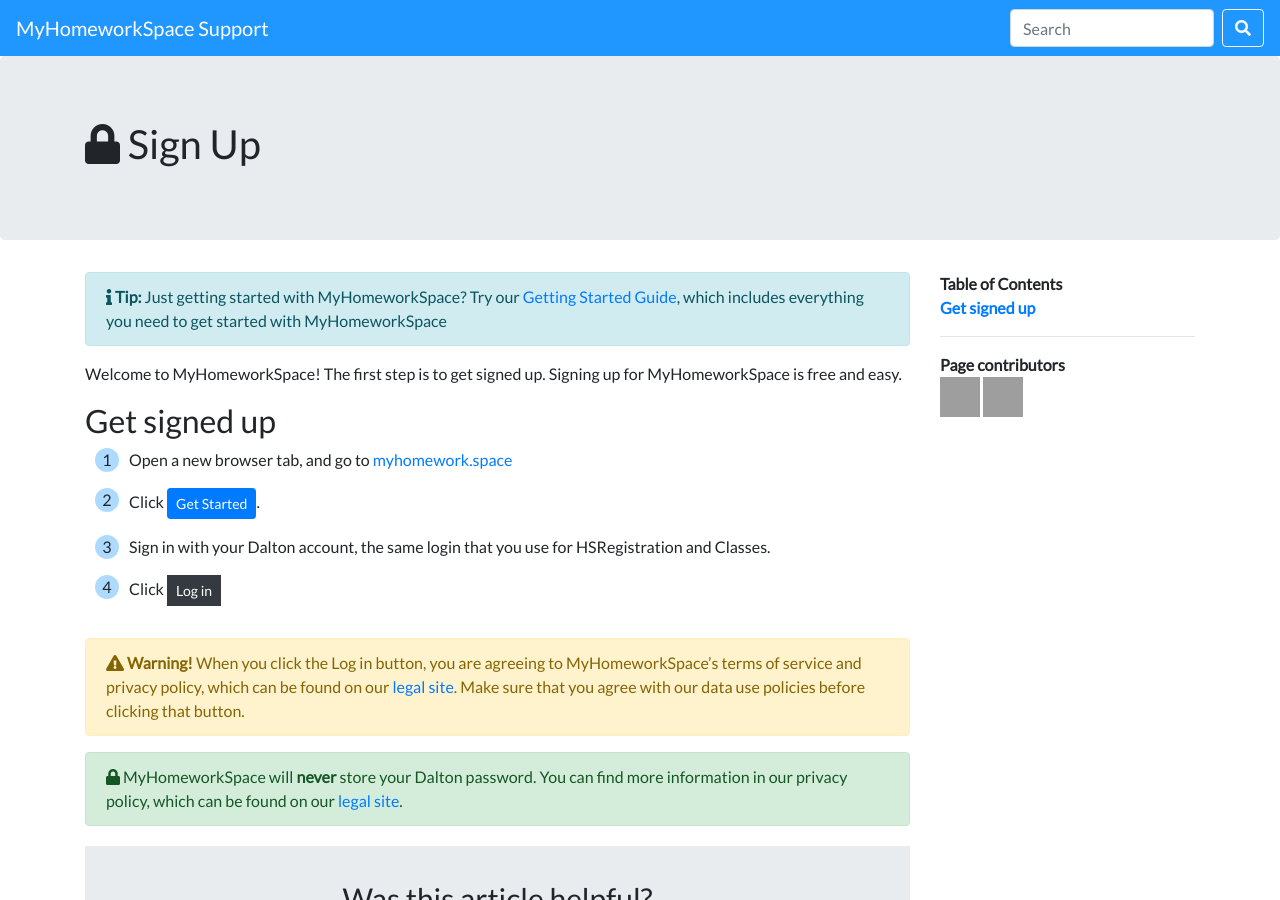
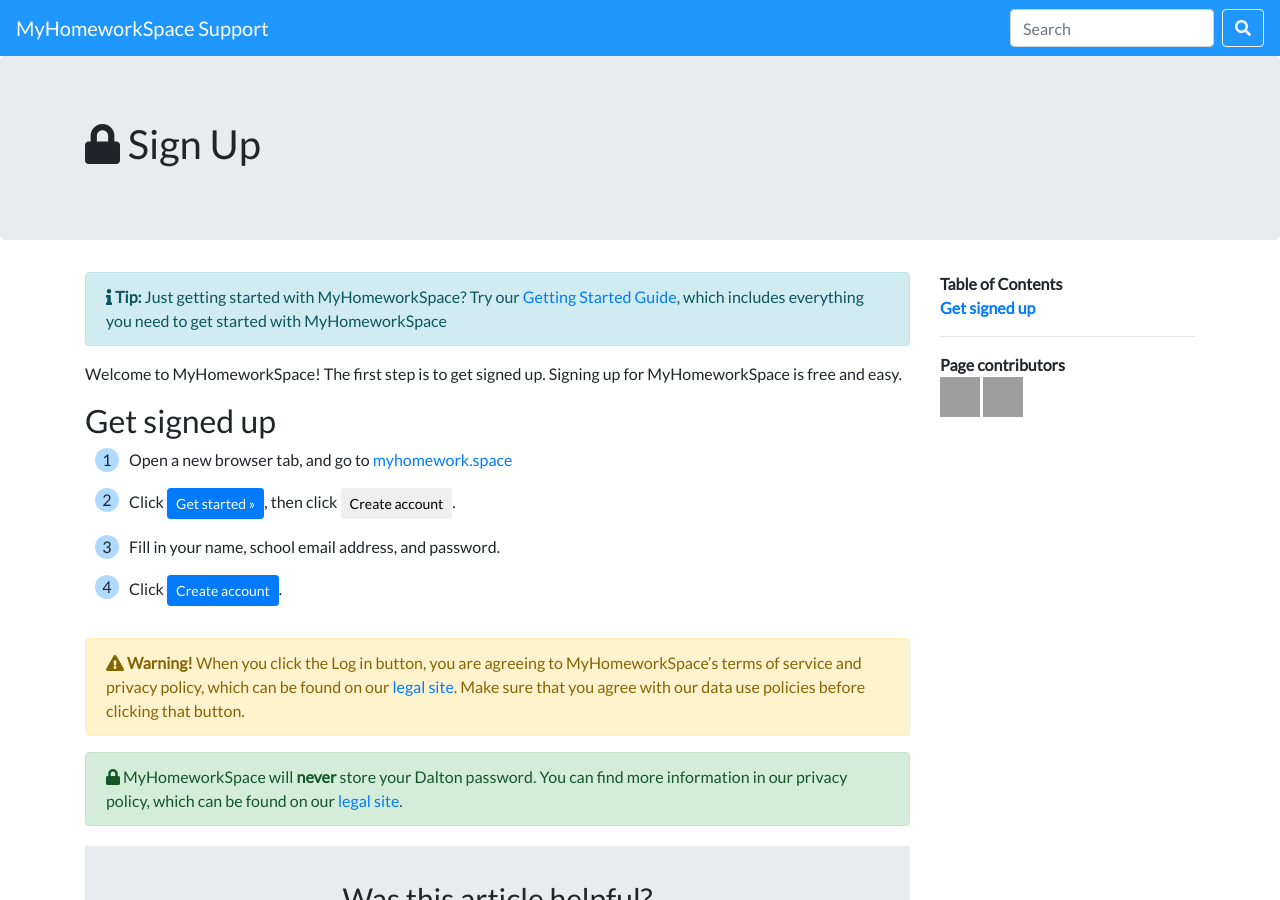
Before and after one commit to MyHomeworkSpace/support, a Jekyll site: the page built from docs/sign-up.md, in a window 1280 px wide and 900 px high. Built offline with Jekyll 4.4.1, drawn with Linux system fonts in a browser that asks for light colours; nearby versions of some CDN libraries; grey boxes are pictures that could not be loaded.

Commit message:
update sign up steps to not reference Dalton accounts

```diff
--- a/docs/sign-up.md
+++ b/docs/sign-up.md
@@ -12,9 +12,9 @@ Welcome to MyHomeworkSpace! The first step is to get signed up. Signing up for M
 
 ## Get signed up
 1. Open a new browser tab, and go to [myhomework.space](https://myhomework.space)
-2. Click <button class="btn btn-sm btn-primary">Get Started</button>.
-3. Sign in with your Dalton account, the same login that you use for HSRegistration and Classes.
-4. Click <button class="btn btn-sm btn-dark" style="border-radius: 0">Log in</button>
+2. Click <button class="btn btn-sm btn-primary">Get started &raquo;</button>, then click <button class="btn btn-sm btn-default">Create account</button>.
+3. Fill in your name, school email address, and password.
+4. Click <button class="btn btn-sm btn-primary">Create account</button>.
 
 {% include alert.html content="**Warning!** When you click the Log in button, you are agreeing to MyHomeworkSpace's terms of service and privacy policy, which can be found on our [legal site](/legal). Make sure that you agree with our data use policies before clicking that button." color="warning" icon="fas fa-exclamation-triangle" %}
 {% include alert.html content="MyHomeworkSpace will **never** store your Dalton password. You can find more information in our privacy policy, which can be found on our [legal site](/legal)." color="success" icon="fas fa-lock" %}
```
Also changed, not shown: docs/start.md (+3 -3 lines).
